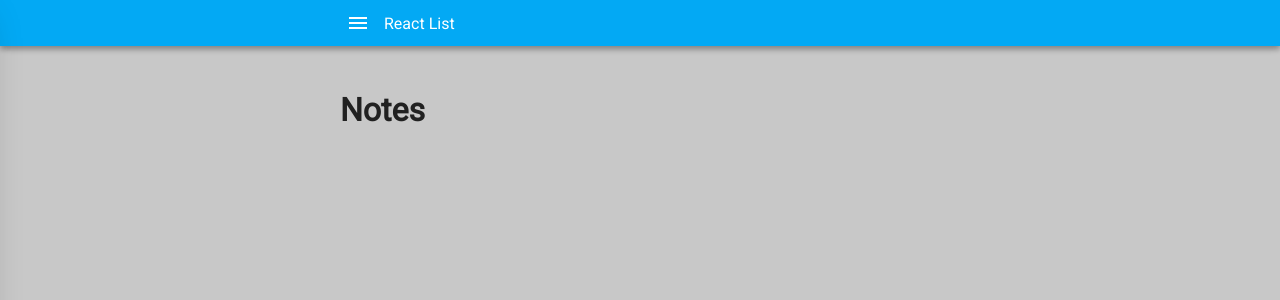
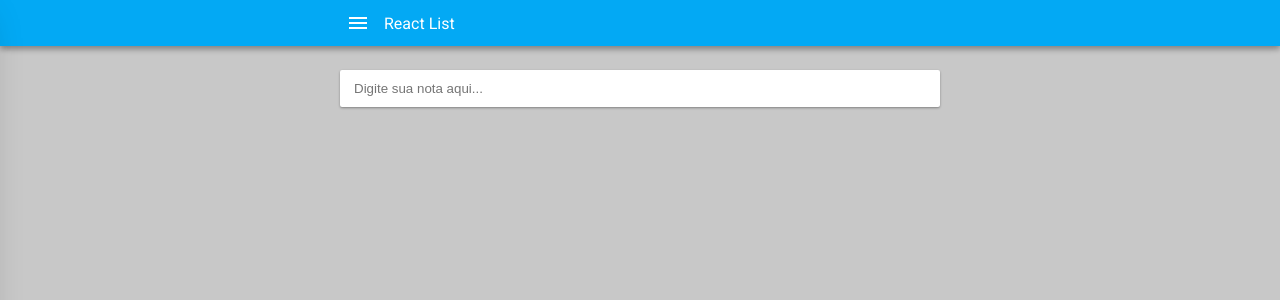
Before and after one commit to tammyfaga/react-list, a React (Vite) app: page / in a window 1280 px wide. Shown: the top 300 px of the page. Built offline with nearby package versions, Linux system fonts and the light colour scheme.

Commit message:
tarefa: Adiciona diretorio de containers para organização do projeto

```diff
--- a/src/components/Notes.js
+++ /dev/null
@@ -1,28 +0,0 @@
-import React from 'react';
-
-import NewNote from './NewNote';
-import NoteList from './NoteList';
-import Error from './Error';
-
-const Notes = ({ reloadHasError }) => {
-  return <h1>Notes</h1>;
-  /*
-  if (reloadHasError) {
-    return <Error onRetry={this.handleReload} />;
-  }
-
-  return (
-    <Fragment>
-      <NewNote onAddNote={this.handleAddNote} />
-      <NoteList
-        notes={notes}
-        onMove={this.handleMove}
-        onDelete={this.handleDelete}
-        onEdit={this.handleEdit}
-      />
-    </Fragment>
-  );
-  */
-};
-
-export default Notes;
--- a/src/components/App.js
+++ b/src/containers/App.js
@@ -2,11 +2,11 @@ import React, { Fragment } from 'react';
 import uuid from "uuid/v1";
 import { BrowserRouter as Router, Route } from "react-router-dom";
 
-import AppBar from './AppBar';
-import NoteService from '../services/NoteService';
-import NavigationDrawer from './NavigationDrawer';
+import AppBar from '../components/AppBar';
+import NavigationDrawer from '../components/NavigationDrawer';
 import About from "./About";
 import Notes from "./Notes";
+import NoteService from '../services/NoteService';
 
 class App extends React.Component {
   state = {
@@ -133,7 +133,20 @@ class App extends React.Component {
           />
           <div className="container">
               <React.Fragment>
-                <Route path="/" exact component={Notes} />
+                <Route path="/"
+                  exact
+                  render={props => (
+                    <Notes
+                      notes={notes}
+                      reloadHasError={reloadHasError}
+                      onRetry={this.handleReload}
+                      onAddNote={this.handleAddNote}
+                      onMove={this.handleMove}
+                      onDelete={this.handleDelete}
+                      onEdit={this.handleEdit}
+                    />
+                  )}
+                />
                 <Route path="/about" exact component={About} />
               </React.Fragment>
           </div>
--- /dev/null
+++ b/src/containers/Notes.js
@@ -0,0 +1,33 @@
+import React, { Fragment } from 'react';
+
+import NewNote from '../components/NewNote';
+import NoteList from '../components/NoteList';
+import Error from '../components/Error';
+
+const Notes = ({
+  notes,
+  reloadHasError,
+  onRetry,
+  onAddNote,
+  onDelete,
+  onMove,
+  onEdit
+}) => {
+  if (reloadHasError) {
+    return <Error onRetry={onRetry} />;
+  }
+
+  return (
+    <Fragment>
+      <NewNote onAddNote={onAddNote} />
+      <NoteList
+        notes={notes}
+        onDelete={onDelete}
+        onMove={onMove}
+        onEdit={onEdit}
+      />
+    </Fragment>
+  );
+};
+
+export default Notes;
--- a/src/index.js
+++ b/src/index.js
@@ -3,7 +3,7 @@ import ReactDOM from "react-dom";
 
 import "./index.scss";
 
-import App from "./components/App";
+import App from "./containers/App";
 
 ReactDOM.render(
   <App />,
--- a/src/services/NoteService.js
+++ b/src/services/NoteService.js
@@ -7,7 +7,7 @@ class NoteService {
       setTimeout(() => {
         if (failedLoadAttempts > 1) {
           const notes = window.localStorage.getItem('notes');
-          resolve(JSON.parse(notes));
+          resolve(notes ? JSON.parse(notes) : []);
         } else {
           reject();
           failedLoadAttempts++;
```
Also changed, not shown: src/containers/About.js (renamed from src/components/About.js).
